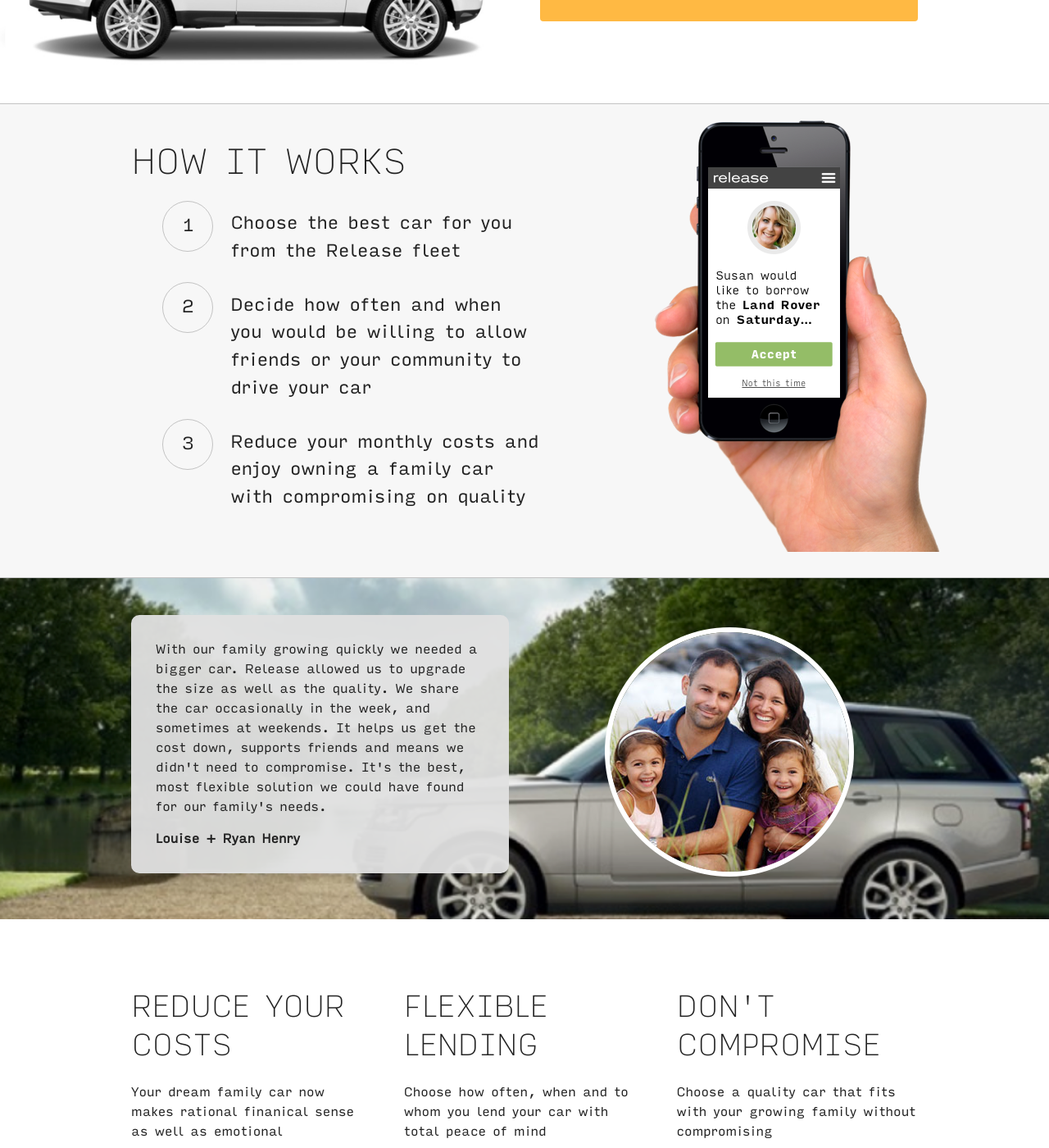
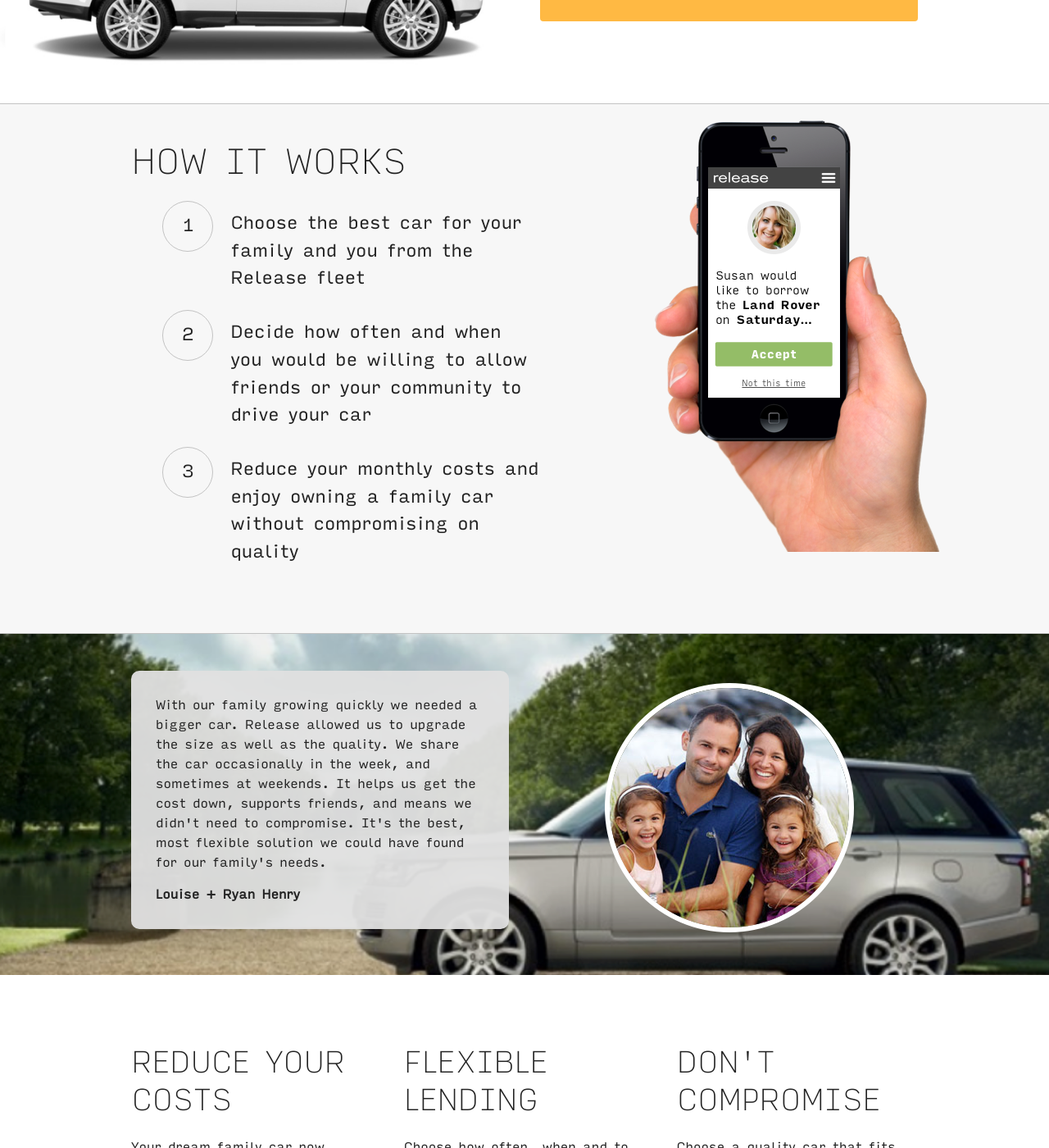
Before and after one commit to releasefinance/releasefinance.github.io, a Jekyll site: the page built from family-1.html, in a window 1280 px wide and 1400 px high, scrolled down 627 px. Shown: the whole window at 82% size. Built offline with Jekyll 4.4.1, drawn with Linux system fonts in a browser that asks for light colours; nearby versions of some CDN libraries; comment, search, counter and statistics services are not loaded.

Commit message:
Update family-1.html

```diff
--- a/family-1.html
+++ b/family-1.html
@@ -16,13 +16,13 @@ intro:
 
 howitworks:
   header : How It Works
-  step1  : Choose the best car for you from the Release fleet
+  step1  : Choose the best car for your family and you from the Release fleet
   step2  : Decide how often and when you would be willing to allow friends or your community to drive your car
-  step3  : Reduce your monthly costs and enjoy owning a family car with compromising on quality
+  step3  : Reduce your monthly costs and enjoy owning a family car without compromising on quality
   image  : ui.png
 
 testimonial:
-  quote : With our family growing quickly we needed a bigger car. Release allowed us to upgrade the size as well as the quality. We share the car occasionally in the week, and sometimes at weekends. It helps us get the cost down, supports friends and means we didn't need to compromise. It's the best, most flexible solution we could have found for our family's needs.
+  quote : With our family growing quickly we needed a bigger car. Release allowed us to upgrade the size as well as the quality. We share the car occasionally in the week, and sometimes at weekends. It helps us get the cost down, supports friends, and means we didn't need to compromise. It's the best, most flexible solution we could have found for our family's needs.
   name  : Louise + Ryan Henry
   image   : testimonial_people_1.png
   bg    : testimonial_bg_1.png
```
